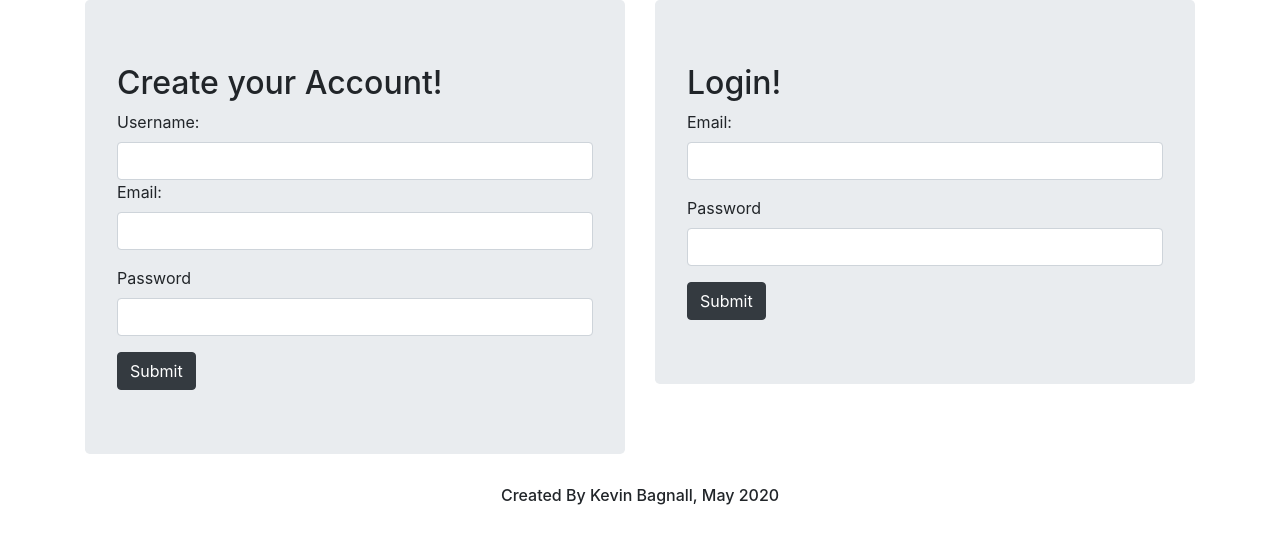
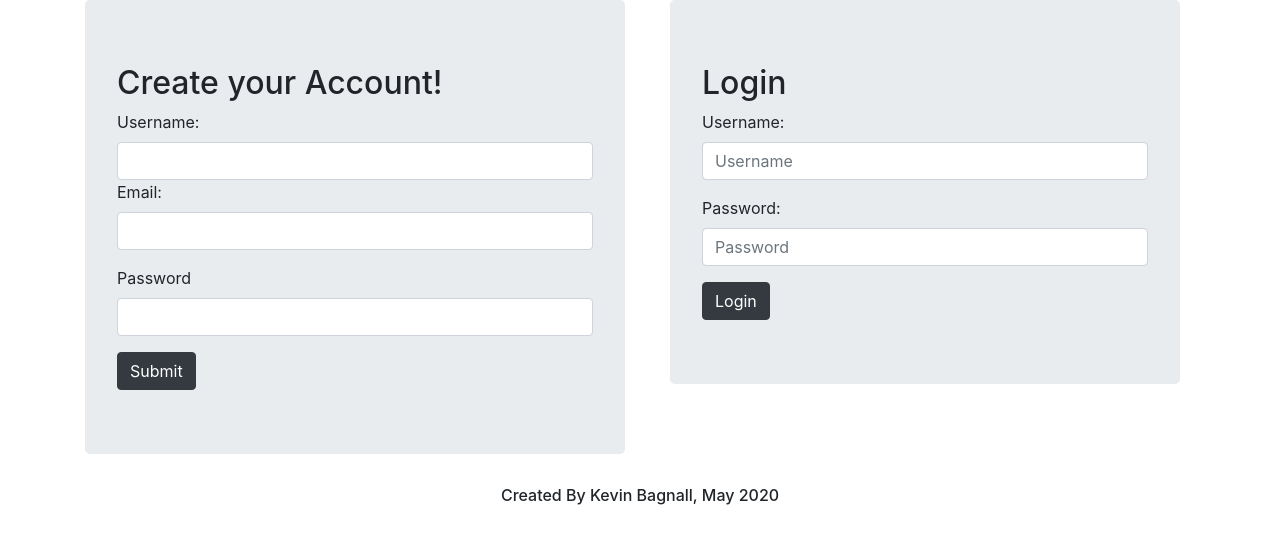
Before and after one commit to bubbagump2020/project-hermes, a React (Create React App) app in the folder jobseekerparadise/frontend/: page / in a window 1280 px wide. Shown: the top 544 px of the page. Built offline with nearby package versions, Linux system fonts and the light colour scheme.

Commit message:
Minor routing bug squashed

```diff
--- a/jobseekerparadise/frontend/src/components/SiteWide/SiteNavbar.jsx
+++ b/jobseekerparadise/frontend/src/components/SiteWide/SiteNavbar.jsx
@@ -2,15 +2,22 @@ import React from 'react'
 import Navbar from 'react-bootstrap/Navbar'
 import Nav from 'react-bootstrap/Nav'
 import Button from 'react-bootstrap/Button'
-import { useAuth } from '../../context/aut'
+import { Redirect } from 'react-router-dom'
 
 const SiteNavbar = (props) => {
     const path = props.path
 
-    const { setAuthTokens } = useAuth()
+    React.useEffect(() => {
+        const user = localStorage.getItem('user')
+        if (!user){
+           return <Redirect to="/" />
+        }
+    })
 
-    const logOutClick = () => {
-        setAuthTokens(null)
+    const handleLogout = () => {
+        localStorage.removeItem('user')
+        localStorage.removeItem('jwt')
+        window.location.reload(false)
     }
 
     return(
@@ -19,7 +26,7 @@ const SiteNavbar = (props) => {
             <Nav>
                 <Nav.Link href={`${path}/profile`}>User Profile (To be replaced with icon w/dropdown menu)</Nav.Link>
             </Nav>
-            <Button variant="outline-info" onClick={logOutClick}>Logout</Button>
+            <Button variant="outline-info" onClick={handleLogout}>Logout</Button>
         </Navbar>
     )
 }
--- a/jobseekerparadise/frontend/src/components/Splash/Login.jsx
+++ b/jobseekerparadise/frontend/src/components/Splash/Login.jsx
@@ -1,45 +1,57 @@
 import React from 'react'
-import { post, get } from 'axios'
+import { post } from 'axios'
 import { ROOT_URL } from '../../TopLevelConstants'
-import { useHistory } from 'react-router-dom'
+import { useHistory, Redirect } from 'react-router-dom'
+import Jumbotron from 'react-bootstrap/Jumbotron'
+import Form from 'react-bootstrap/Form'
+import Container from 'react-bootstrap/Container'
+import Row from 'react-bootstrap/Row'
+import Col from 'react-bootstrap/Col'
+import Button from 'react-bootstrap/Button'
 
 
 const Login = () => {
-
-    const [user, setUser] = React.useState({
-        username: null,
-        password: null
-    })
-    const history = useHistory()
 
     const handleSubmit = async (event) => {
         event.preventDefault()
         const request = {
             "auth":{
-                "username": user.username,
-                "password": user.password
+                "username": document.getElementById('login-username').value,
+                "password": document.getElementById('login-password').value
             }
         }
         const response = await post(`${ROOT_URL}/api/user_token`, request)
+        console.log(response)
         localStorage.setItem('jwt', response.data.jwt)
-        localStorage.setItem('user', user.username)
-        history.push(`/${user.username}`)
+        localStorage.setItem('user', document.getElementById('login-username').value)
+        window.location.reload(false)
     }
+
+    const checkForToken = (token) => {
+        const user = localStorage.getItem('user')
+        if (token){
+            return <Redirect to={`/${user}`} />
+        }
+    }
+
     return(
-        <div className="jumbotron">
-            <h2>Login!</h2>
-            <form onSubmit={handleSubmit}>
-                <div className="form-group">
-                    <label htmlFor="name">Email: </label>
-                    <input name="name" id="name" type="name" className="form-control" onChange={e => setUser({ ...user, username: e.target.value })}/>
-                </div>
-                <div className="form-group">
-                    <label htmlFor="password">Password</label>
-                    <input name="password" id="password" type="password" className="form-control" onChange={e => setUser({ ...user, password: e.target.value})}/>
-                </div>
-                <button type="submit" className="btn btn-dark">Submit</button>
-            </form>
-        </div>
+        <Container>
+            {checkForToken(localStorage.getItem('jwt'))}
+            <Jumbotron>
+                <h2>Login</h2>
+                <Form onSubmit={handleSubmit}>
+                    <Form.Group controlId="login-username">
+                        <Form.Label>Username: </Form.Label>
+                        <Form.Control type="text" placeholder="Username" />
+                    </Form.Group>
+                    <Form.Group controlId="login-password">
+                        <Form.Label>Password: </Form.Label>
+                        <Form.Control type="password" placeholder="Password" />
+                    </Form.Group>
+                    <Button variant="dark" type="submit">Login</Button>
+                </Form>
+            </Jumbotron>
+        </Container>
     )
 }
 
```
